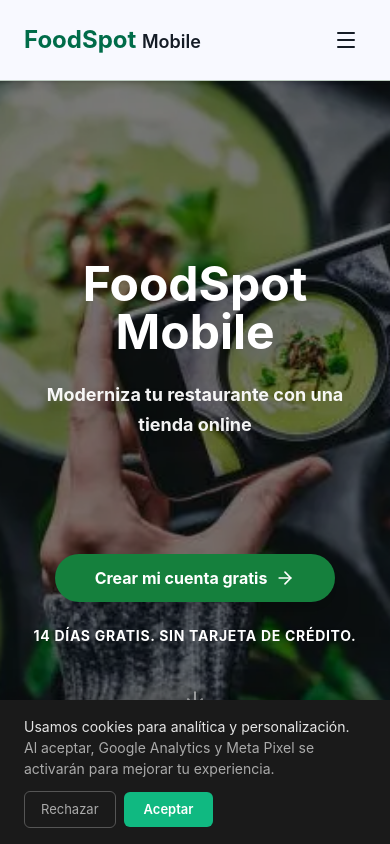
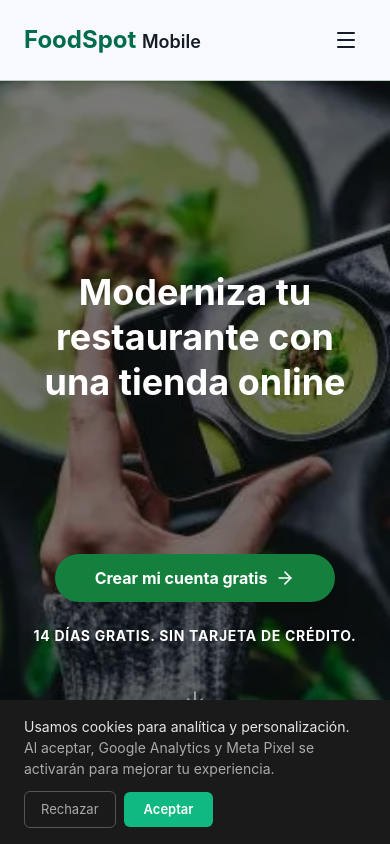
Before and after one commit to hikaribrandan3-code/foodspot-new-landing-page-, a React (Vite) app: page / in a window 390 px wide. Shown: the top 844 px of the page. Built offline with nearby package versions, Linux system fonts and the light colour scheme; a web font is replaced by a local one.

Commit message:
Fix hero structure: remove FoodSpot Mobile, make Moderniza primary headline
- Removed redundant 'FoodSpot Mobile' from hero center (already in nav)
- 'Moderniza tu restaurante con una tienda online' is now the bold h1
- 'Crea tu tienda. Personalízala. Adapta para crecer.' stays in subheader below

```diff
--- a/src/components/MainSections.tsx
+++ b/src/components/MainSections.tsx
@@ -182,13 +182,9 @@ export function Hero() {
       </div>
 
       <div className="relative z-20 flex-1 flex flex-col items-center justify-center text-center max-w-2xl mx-auto">
-        <h1 className="font-display text-5xl md:text-7xl text-white font-black mb-6 drop-shadow-2xl">
-          FoodSpot Mobile
+        <h1 className="font-display text-4xl md:text-6xl text-white font-black mb-6 drop-shadow-2xl leading-tight">
+          Moderniza tu restaurante con una tienda online
         </h1>
-
-        <p className="text-lg md:text-2xl text-white/95 leading-relaxed font-bold drop-shadow-xl">
-          Moderniza tu restaurante con una tienda online
-        </p>
       </div>
 
       <div className="relative z-20 w-full max-w-2xl mx-auto flex justify-center">
```
